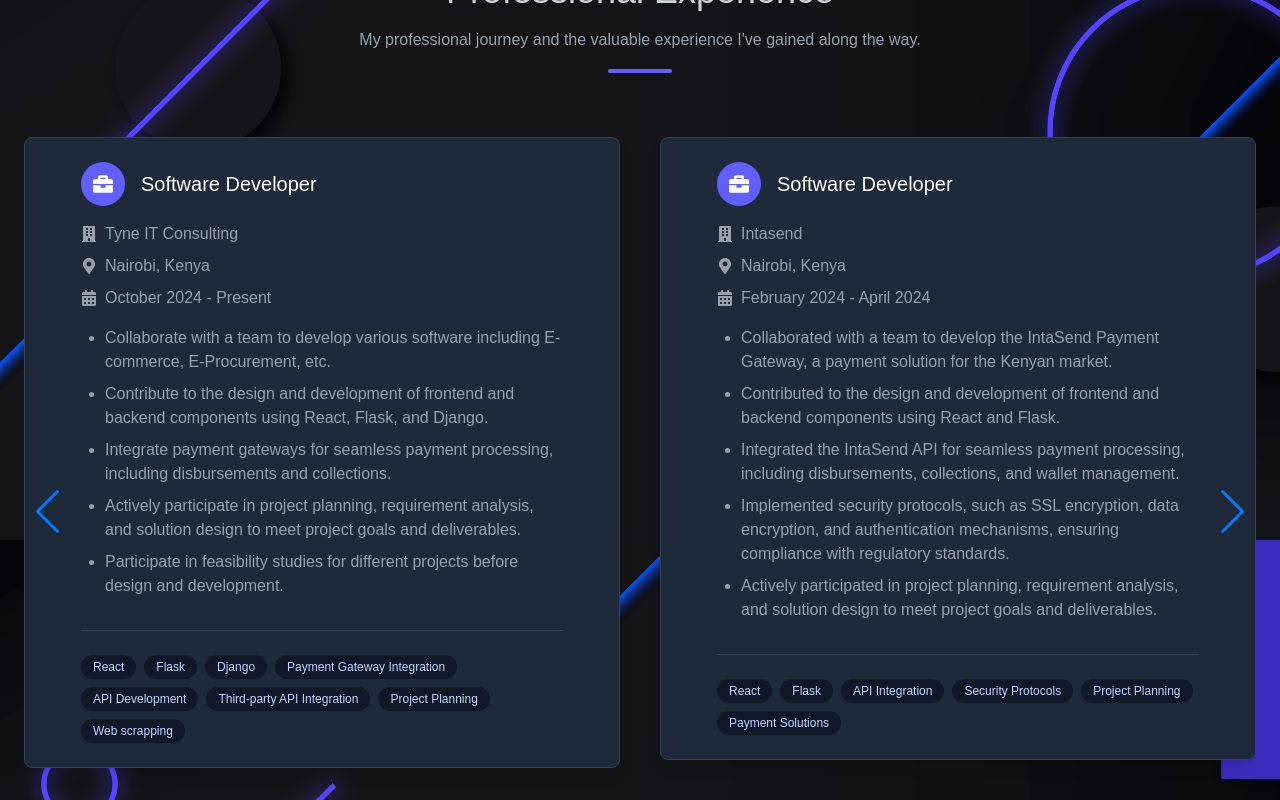
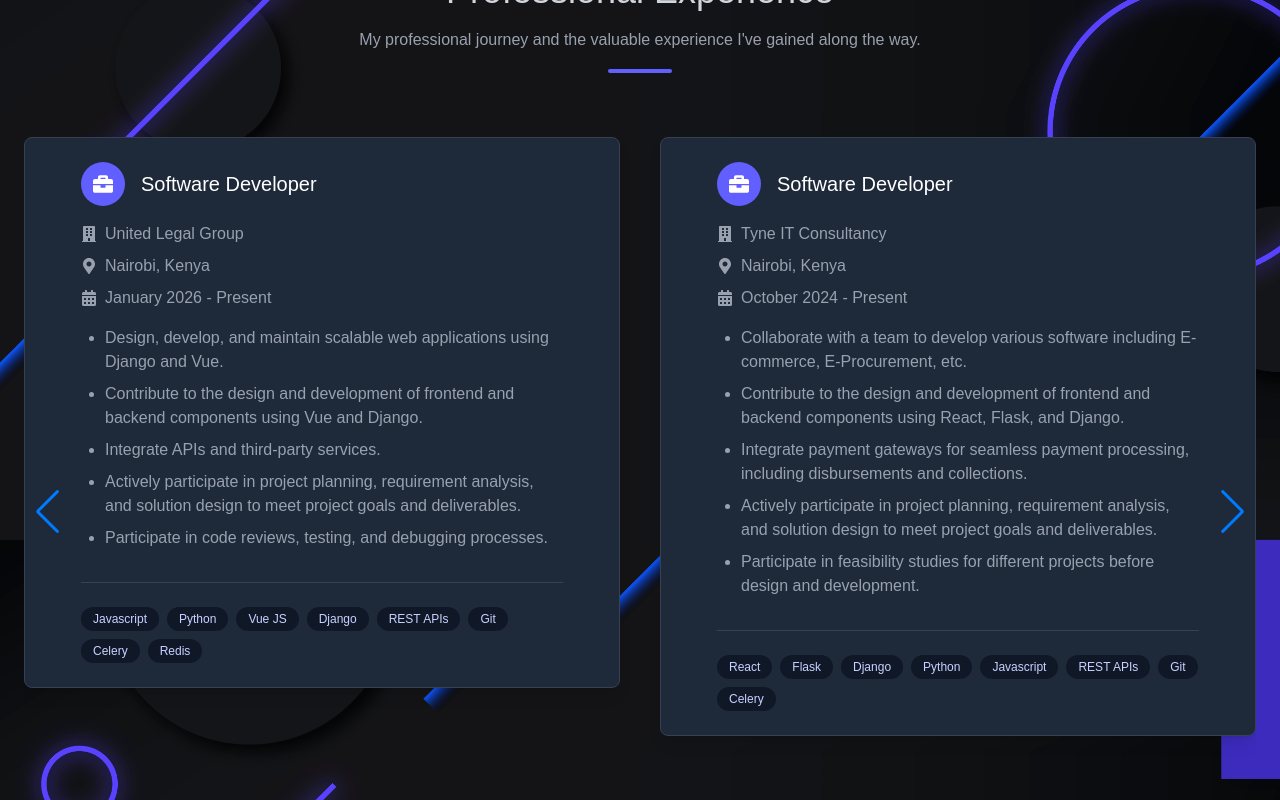
Before and after one commit to MuchokiDavid/my-portfolio, a React (Vite) app: page / in a window 1280 px wide. Shown: the part 2020-2820 px from the top of the page. Built offline with nearby package versions, Linux system fonts and the light colour scheme.

Commit message:
Update Experience component: modify job details and technologies for current and previous roles

```diff
--- a/src/components/Experience.jsx
+++ b/src/components/Experience.jsx
@@ -35,7 +35,30 @@
   const experiences = [
     {
       title: "Software Developer",
-      company: "Tyne IT Consulting",
+      company: "United Legal Group",
+      location: "Nairobi, Kenya",
+      period: "January 2026 - Present",
+      description: [
+        "Design, develop, and maintain scalable web applications using Django and Vue.",
+        "Contribute to the design and development of frontend and backend components using Vue and Django.",
+        "Integrate APIs and third-party services.",
+        "Actively participate in project planning, requirement analysis, and solution design to meet project goals and deliverables.",
+        "Participate in code reviews, testing, and debugging processes.",
+      ],
+      technologies: [
+        "Javascript",
+        "Python",
+        "Vue JS",
+        "Django",
+        "REST APIs",
+        "Git",
+        "Celery",
+        "Redis",
+      ],
+    },
+    {
+      title: "Software Developer",
+      company: "Tyne IT Consultancy",
       location: "Nairobi, Kenya",
       period: "October 2024 - Present",
       description: [
@@ -49,12 +72,11 @@
         "React",
         "Flask",
         "Django",
-        "Payment Gateway Integration",
-        "API Development",
-        "Third-party API Integration",
-        "Project Planning",
-        ,
-        "Web scrapping",
+        "Python",
+        "Javascript",
+        "REST APIs",
+        "Git",
+        "Celery",
       ],
     },
     {
```
